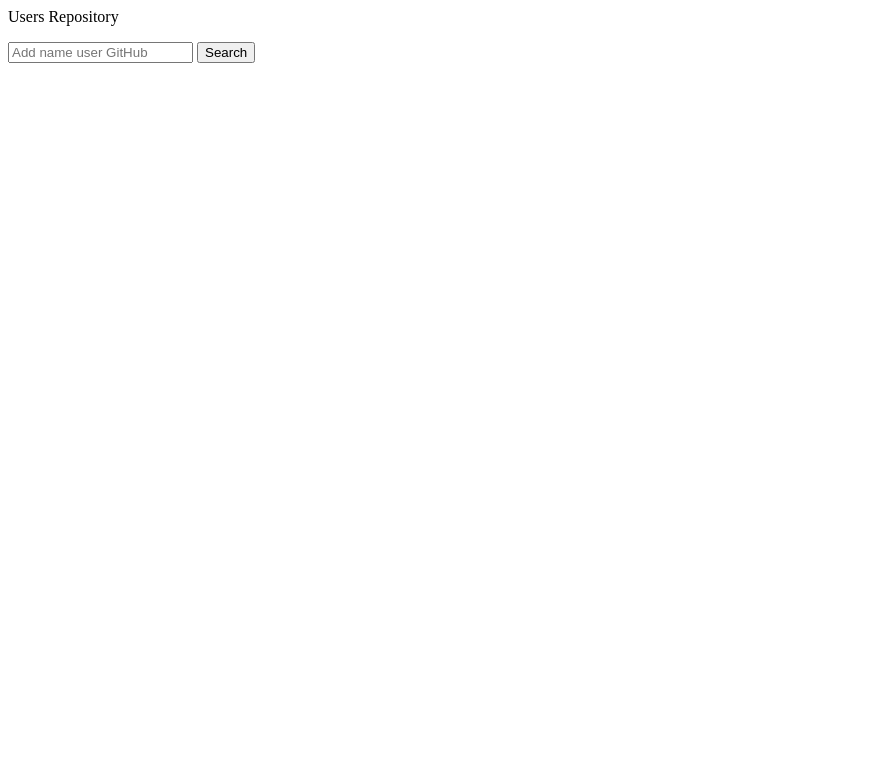
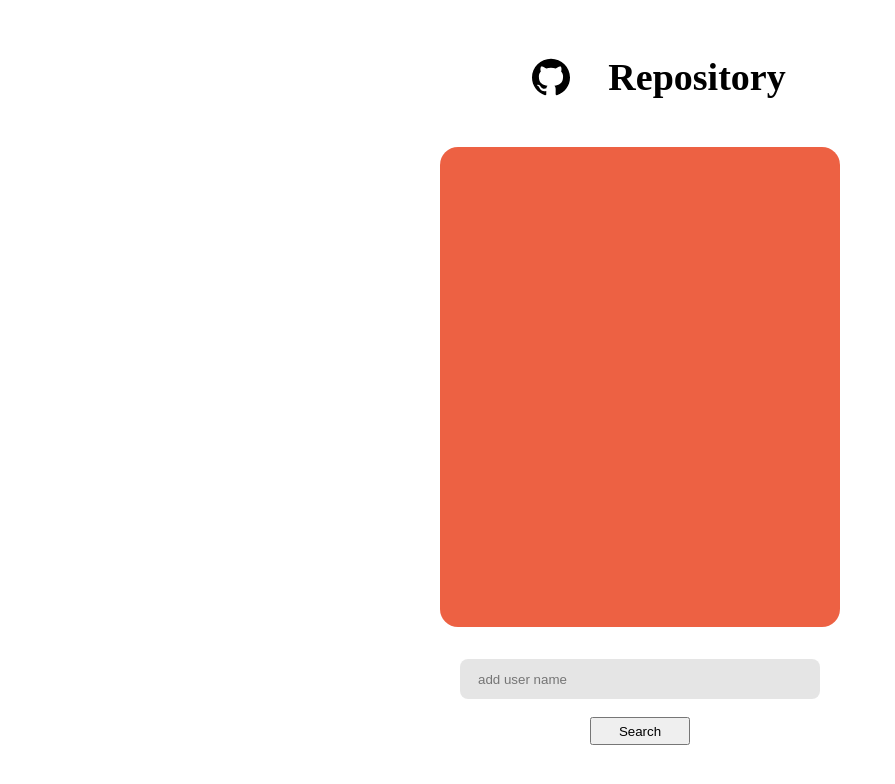
Before and after one commit to gabriel-oliveira800/user-lits-repository, a plain HTML site: page index.html in a window 1280 px wide. Shown: the whole page, without its empty margins (0-895 px from the left). Drawn offline with nearby package versions, Linux system fonts and the light colour scheme; a web font is replaced by a local one.

Commit message:
created style

```diff
--- a/index.html
+++ b/index.html
@@ -4,14 +4,24 @@
 <head>
     <meta charset="UTF-8">
     <meta name="viewport" content="width=device-width, initial-scale=1.0">
-    <title>Resolvendo Exercícios</title>
+    <link href="https://fonts.googleapis.com/css2?family=Recursive:wght@400;700&display=swap" rel="stylesheet">
+    <link rel="stylesheet" href="style.css">
+
+    <title>Users Repo GitHub</title>
 </head>
 
 <body>
-    <header>Users Repository</header>
     <div id="app" class="app_item">
+        <div class="top-bar-app">
+            <img src="./logo-github.svg" alt="GitHub">
+
+            <header>Repository</header>
+        </div>
+        <div class="user-list">
+            <ul></ul>
+        </div>
         <ul></ul>
-        <input type="text" placeholder="Add name user GitHub" name="user">
+        <input type="text" placeholder="add user name" name="user">
         <button>Search</button>
     </div>
 
--- a/main.js
+++ b/main.js
@@ -10,6 +10,7 @@ function renderElement() {
 
     for (repo of repository) {
         var itemList = document.createElement('li');
+
         var textItemList = document.createTextNode(repo);
 
         itemList.appendChild(textItemList);
@@ -22,6 +23,7 @@ function getUserRepo(userName) {
     axios.get(`https://api.github.com/users/${userName}/repos`).then((result) => {
         for (repo of result['data']) {
             const { name } = repo;
+
             repository.push(name);
         }
 
@@ -31,11 +33,11 @@ function getUserRepo(userName) {
 }
 
 function searchUser() {
-    const textValue = inputElement.value;
-    if (!textValue) {
+    if (!inputElement.value) {
         alert('The name cannot be empty');
         return;
     }
+    const textValue = inputElement.value;
 
     getUserRepo(textValue);
     inputElement.value = '';
--- /dev/null
+++ b/style.css
@@ -0,0 +1,65 @@
+html, body {
+    margin: 0;
+    padding: 0;
+}
+
+#app {
+    width: 100vw;
+    height: 100vh;
+    border-radius: 24px;
+    display: flex;
+    align-items: center;
+    flex-direction: column;
+    justify-content: center;
+}
+
+.top-bar-app {
+    display: flex;
+    align-items: center;
+    font: 700 38px Recursive;
+}
+
+.top-bar-app img {
+    margin: auto 38px;
+    height: 38px;
+}
+
+.user-list {
+    width: 400px;
+    min-height: 480px;
+
+    margin-top: 48px;
+    border-radius: 18px;
+
+    display: flex;
+    align-items: center;
+    justify-content: center;
+    flex-direction: column;
+    background-color: #ED6143;
+}
+
+.user-list li {
+    margin: 8px;
+    color: #ffff;
+    list-style: none;
+
+    font: 1.2rem sans-serif;
+    font-family: Recurvise;
+}
+
+input {
+    height: 38px;
+    width: 340px;
+    margin-bottom: 18px;
+    padding-left: 18px;
+    border: none;
+    cursor: pointer;
+    border-radius: 8px;
+    background-color: rgba(0, 0, 0, 0.1);
+    transition: background-color 0.2s;
+}
+
+button {
+    width: 100px;
+    height: 28px;
+}
```
Also changed, not shown: logo-github.svg (added).
